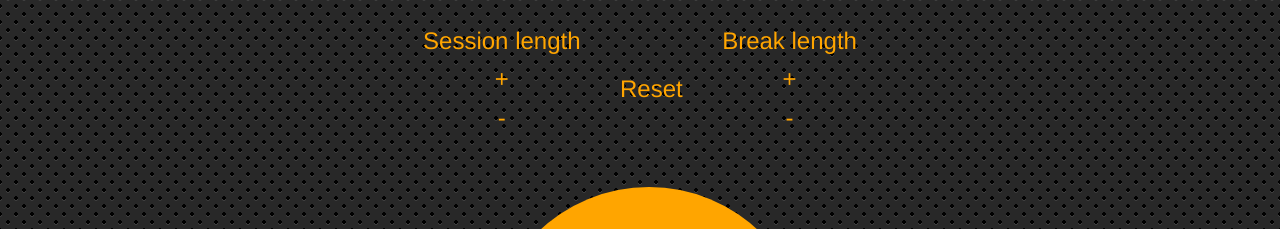
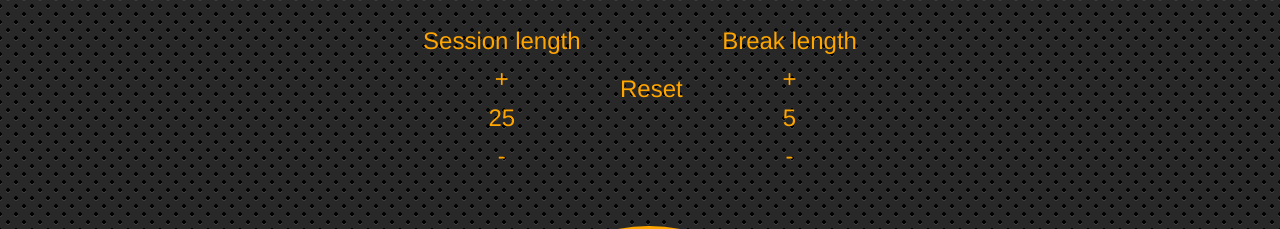
Before and after one commit to Zerelt/Pomodoro_App, a website: page src/index.html in a window 1280 px wide. Shown: the part 154-383 px from the top of the page. Drawn offline with Linux system fonts and the light colour scheme.

Commit message:
modified script tag

```diff
--- a/src/index.html
+++ b/src/index.html
@@ -5,7 +5,7 @@
 <head>
     <link href='https://fonts.googleapis.com/css?family=Marck+Script|Niconne' rel='stylesheet' type='text/css'>
     <link href='./style.css' rel='stylesheet' type='text/css'>
-    <script src="./jquery/jquery-3.1.1.slim.min.js" type='text/js'></script>
+    <script src="./jquery/jquery-3.1.1.slim.min.js"></script>
     <script src='./script.js' type='text/javascript'></script>
     <meta name='viewport' content='width=device-width, initial-scale=1, user-scalable=no'>
     <meta charset='UTF-8'>
```
